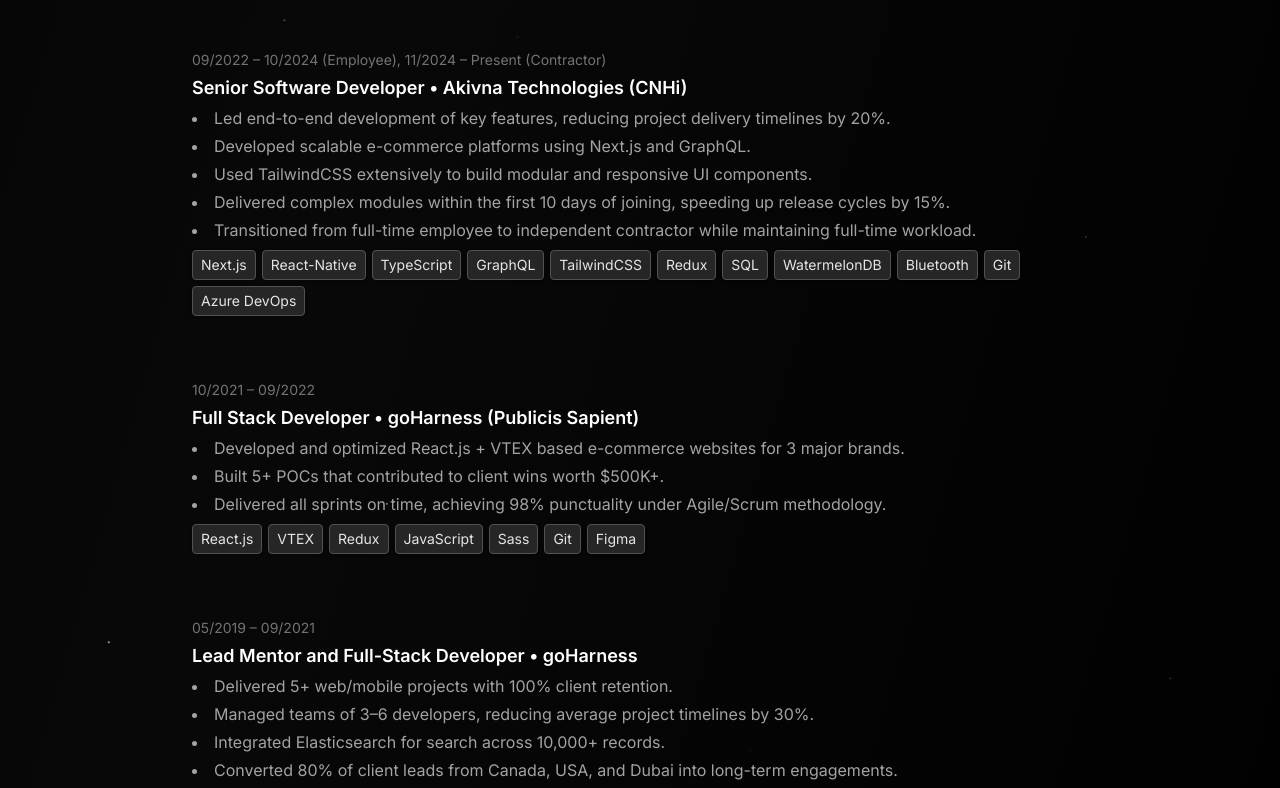
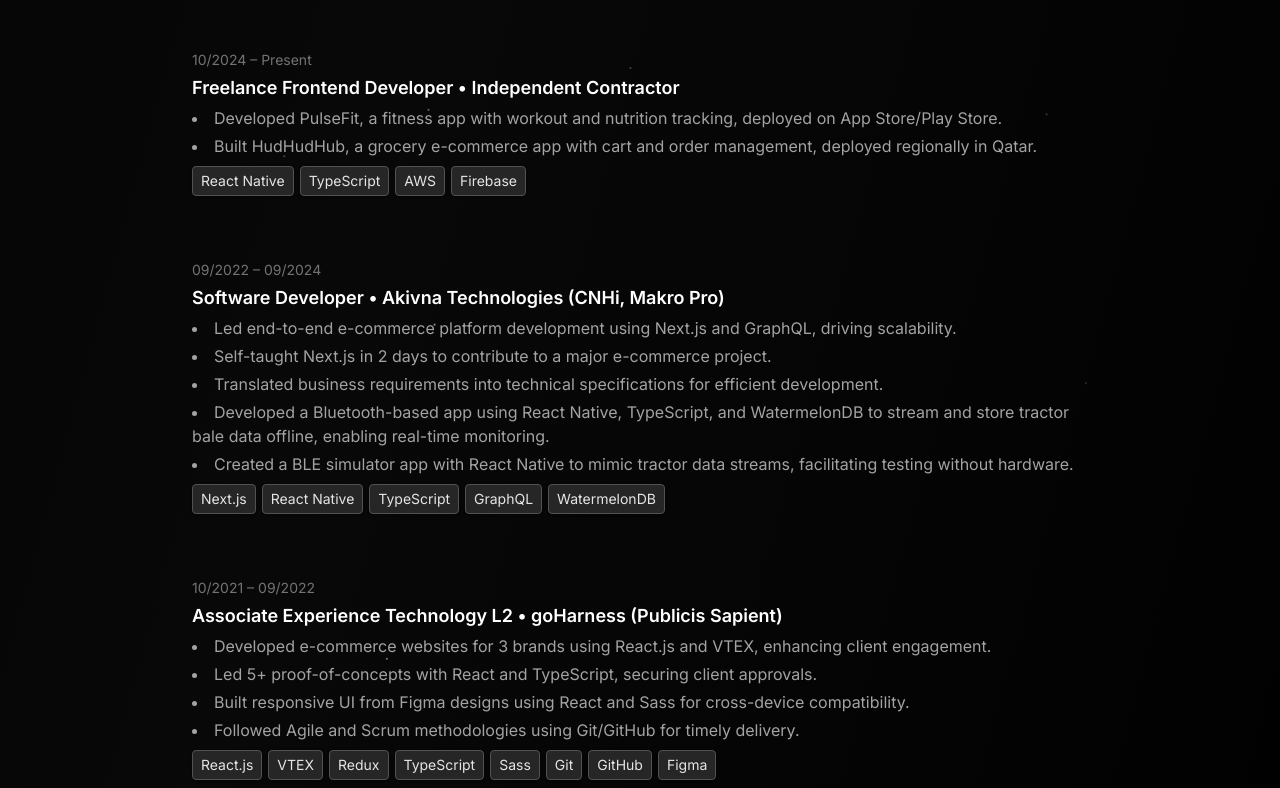
Before and after one commit to manancodes/Portfolio, a Next.js app: page / in a window 1280 px wide. Shown: the part 3200-3988 px from the top of the page. Built offline with nearby package versions, Linux system fonts and the light colour scheme.

Commit message:
Updated experience

```diff
--- a/src/components/Experience.tsx
+++ b/src/components/Experience.tsx
@@ -12,57 +12,64 @@
 const Experiences: Experience[] = [
   {
     id: 1,
-    time: "09/2022 – 10/2024 (Employee), 11/2024 – Present (Contractor)",
-    designation: "Senior Software Developer • Akivna Technologies (CNHi)",
+    time: "10/2024 – Present",
+    designation: "Freelance Frontend Developer • Independent Contractor",
     points: [
-      "Led end-to-end development of key features, reducing project delivery timelines by 20%.",
-      "Developed scalable e-commerce platforms using Next.js and GraphQL.",
-      "Used TailwindCSS extensively to build modular and responsive UI components.",
-      "Delivered complex modules within the first 10 days of joining, speeding up release cycles by 15%.",
-      "Transitioned from full-time employee to independent contractor while maintaining full-time workload.",
+      "Developed PulseFit, a fitness app with workout and nutrition tracking, deployed on App Store/Play Store.",
+      "Built HudHudHub, a grocery e-commerce app with cart and order management, deployed regionally in Qatar.",
+    ],
+    technologies: ["React Native", "TypeScript", "AWS", "Firebase"],
+  },
+  {
+    id: 2,
+    time: "09/2022 – 09/2024",
+    designation: "Software Developer • Akivna Technologies (CNHi, Makro Pro)",
+    points: [
+      "Led end-to-end e-commerce platform development using Next.js and GraphQL, driving scalability.",
+      "Self-taught Next.js in 2 days to contribute to a major e-commerce project.",
+      "Translated business requirements into technical specifications for efficient development.",
+      "Developed a Bluetooth-based app using React Native, TypeScript, and WatermelonDB to stream and store tractor bale data offline, enabling real-time monitoring.",
+      "Created a BLE simulator app with React Native to mimic tractor data streams, facilitating testing without hardware.",
     ],
     technologies: [
       "Next.js",
-      "React-Native",
+      "React Native",
       "TypeScript",
       "GraphQL",
-      "TailwindCSS",
-      "Redux",
-      "SQL",
       "WatermelonDB",
-      "Bluetooth",
-      "Git",
-      "Azure DevOps",
     ],
   },
   {
-    id: 2,
+    id: 3,
     time: "10/2021 – 09/2022",
-    designation: "Full Stack Developer • goHarness (Publicis Sapient)",
+    designation:
+      "Associate Experience Technology L2 • goHarness (Publicis Sapient)",
     points: [
-      "Developed and optimized React.js + VTEX based e-commerce websites for 3 major brands.",
-      "Built 5+ POCs that contributed to client wins worth $500K+.",
-      "Delivered all sprints on time, achieving 98% punctuality under Agile/Scrum methodology.",
+      "Developed e-commerce websites for 3 brands using React.js and VTEX, enhancing client engagement.",
+      "Led 5+ proof-of-concepts with React and TypeScript, securing client approvals.",
+      "Built responsive UI from Figma designs using React and Sass for cross-device compatibility.",
+      "Followed Agile and Scrum methodologies using Git/GitHub for timely delivery.",
     ],
     technologies: [
       "React.js",
       "VTEX",
       "Redux",
-      "JavaScript",
+      "TypeScript",
       "Sass",
       "Git",
+      "GitHub",
       "Figma",
     ],
   },
   {
-    id: 3,
+    id: 4,
     time: "05/2019 – 09/2021",
     designation: "Lead Mentor and Full-Stack Developer • goHarness",
     points: [
-      "Delivered 5+ web/mobile projects with 100% client retention.",
-      "Managed teams of 3–6 developers, reducing average project timelines by 30%.",
-      "Integrated Elasticsearch for search across 10,000+ records.",
-      "Converted 80% of client leads from Canada, USA, and Dubai into long-term engagements.",
+      "Led teams of 3–6 to deliver 5+ projects using React.js and React Native, ensuring client satisfaction.",
+      "Implemented Elasticsearch for efficient text-based search across 10,000+ records.",
+      "Developed responsive e-commerce platforms with Redux and Magento.",
+      "Engaged with clients from Canada, USA, and Dubai to meet business requirements.",
     ],
     technologies: [
       "React.js",
@@ -70,19 +77,18 @@
       "Firebase",
       "Redux",
       "Magento",
-      "JavaScript",
       "Elasticsearch",
       "Git",
+      "GitHub",
     ],
   },
   {
-    id: 4,
+    id: 5,
     time: "01/2020 – 03/2020 & 01/2021 – 03/2021",
     designation: "Lead Full-Stack Trainer • goHarness (Xceedance)",
     points: [
-      "Delivered two 60-day full-stack bootcamps with hands-on capstone projects.",
-      "Managed 20 in-office and 40 remote trainees with 1-on-1 support and customized content.",
-      "Achieved a 100% bootcamp completion rate and strong client feedback.",
+      "Delivered 2 full-stack bootcamps, training 60 employees with hands-on exercises.",
+      "Designed comprehensive capstone projects to enhance trainee skills.",
     ],
     technologies: [],
   },
@@ -100,7 +106,7 @@
           <p className="text-xs md:text-sm text-neutral-500">
             {experience.time}
           </p>
-          <h3 className=" text-white my-1 text-lg font-semibold">
+          <h3 className="text-white my-1 text-lg font-semibold">
             {experience.designation}
           </h3>
           <ul className="flex flex-col gap-1 mt-3 md:mt-1 text-md list-disc list-inside text-neutral-400">
```
Also changed, not shown: 1 other file (tests, documents, lock files or other folders).
